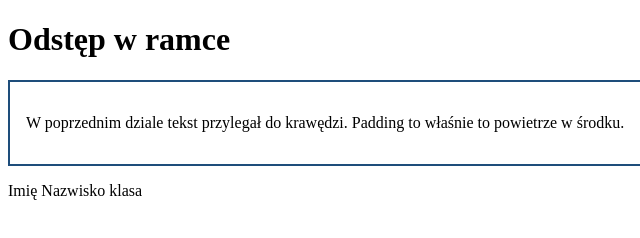
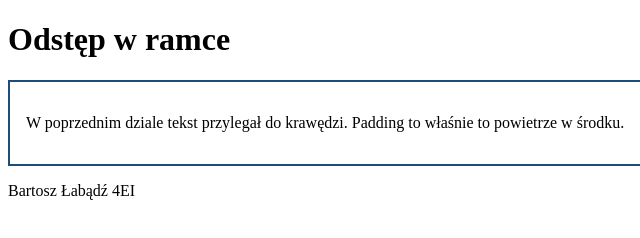
Before and after one commit to Bartosz4EI/strony, a plain HTML site: page box_model/nauka/zadanie2_padding/index.html in a window 1280 px wide. Shown: the full height of the page, 0-640 px from the left. Drawn offline with Linux system fonts and the light colour scheme.

Commit message:
Update author name and title in index.html

```diff
--- a/box_model/nauka/zadanie2_padding/index.html
+++ b/box_model/nauka/zadanie2_padding/index.html
@@ -3,8 +3,8 @@
   <head>
     <meta charset="UTF-8" />
     <meta name="viewport" content="width=device-width, initial-scale=1.0" />
-    <meta name="author" content="Imię Nazwisko klasa" />
-    <title>Uzupełnij tytuł</title>
+    <meta name="author" content="Bartosz Łabądź 4EI" />
+    <title>Box — padding</title>
     <link rel="stylesheet" href="style.css" />
   </head>
   <body>
@@ -15,7 +15,7 @@
       <p>W poprzednim dziale tekst przylegał do krawędzi. Padding to właśnie to powietrze w środku.</p>
     </main>
     <footer>
-      <p>Imię Nazwisko klasa</p>
+      <p>Bartosz Łabądź 4EI</p>
     </footer>
   </body>
 </html>
```
